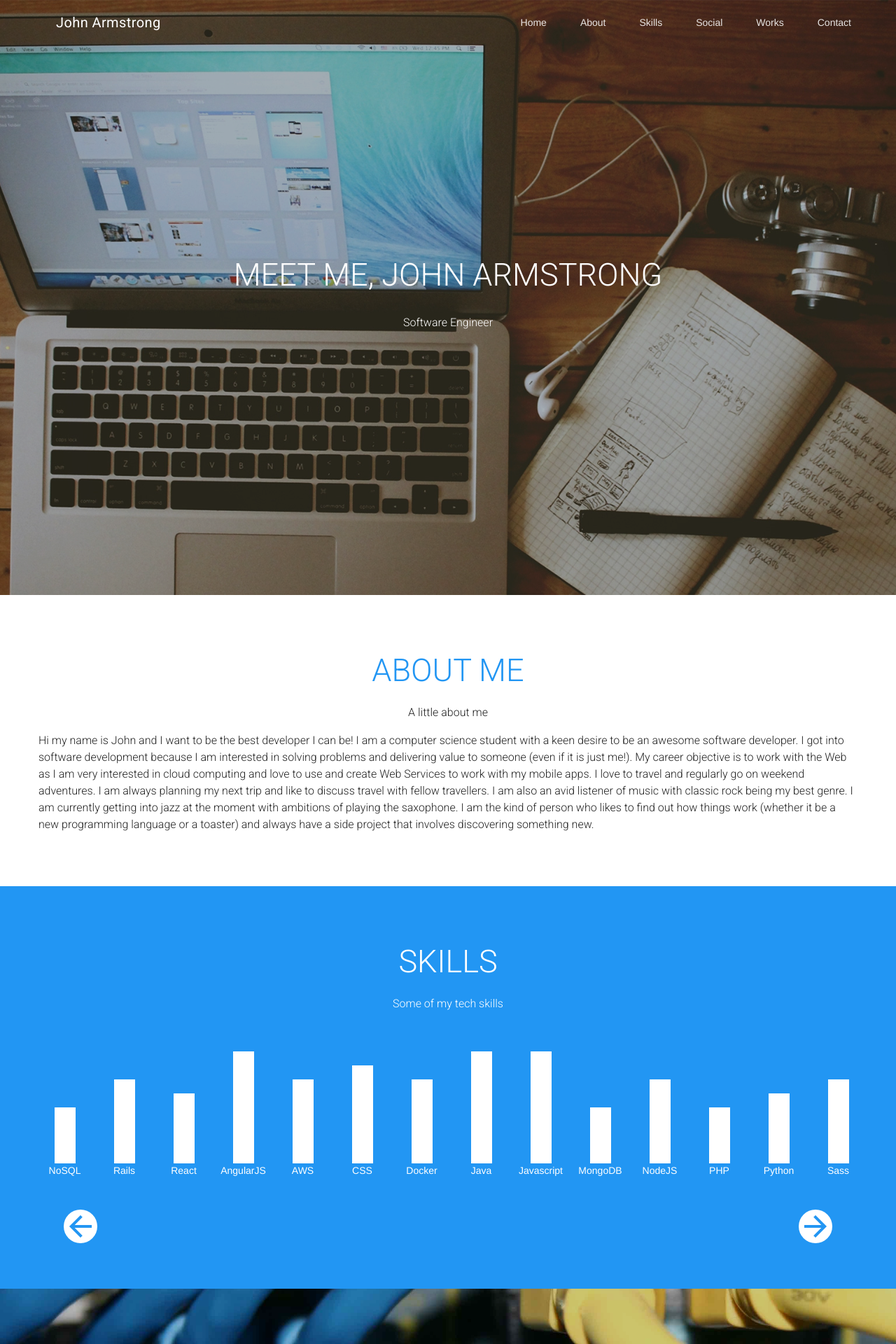
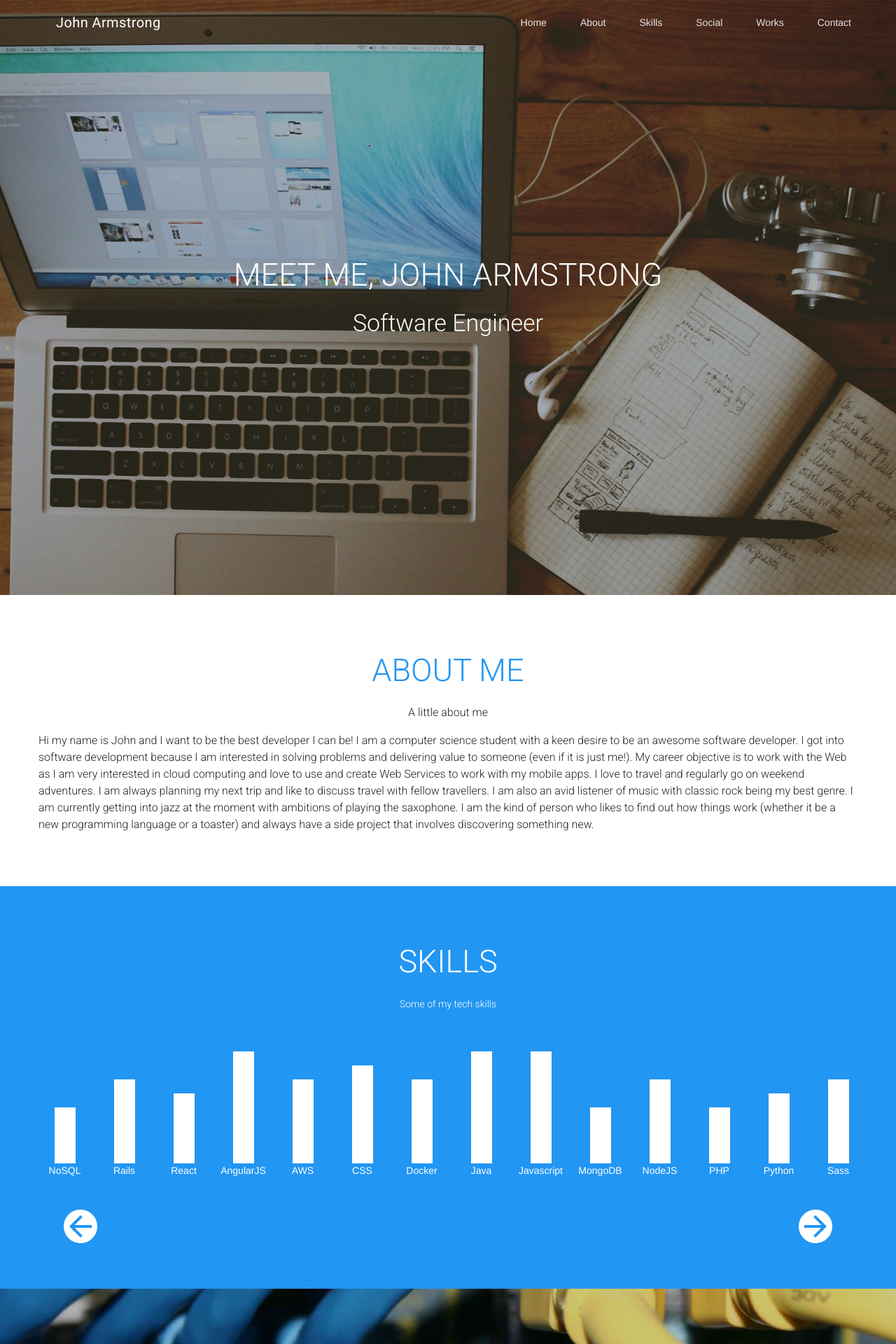
Before and after one commit to jman48/portfolio_site, a Jekyll site: the page built from index.html, in a window 1280 px wide. Shown: the top 1920 px of the page at 70% size. Built offline with Jekyll 4.4.1, drawn with Linux system fonts in a browser that asks for light colours; nearby versions of some CDN libraries.

Commit message:
Added about id selector so that the css wil not be global

```diff
--- a/_sass/about.scss
+++ b/_sass/about.scss
@@ -1,3 +1,5 @@
-.content, .sub-header {
-  font-size: $base-font-size;
+#about {
+  .content, .sub-header {
+    font-size: $base-font-size;
+  }
 }
```
Also changed, not shown: _sass/works.scss (line endings or trailing spaces).
